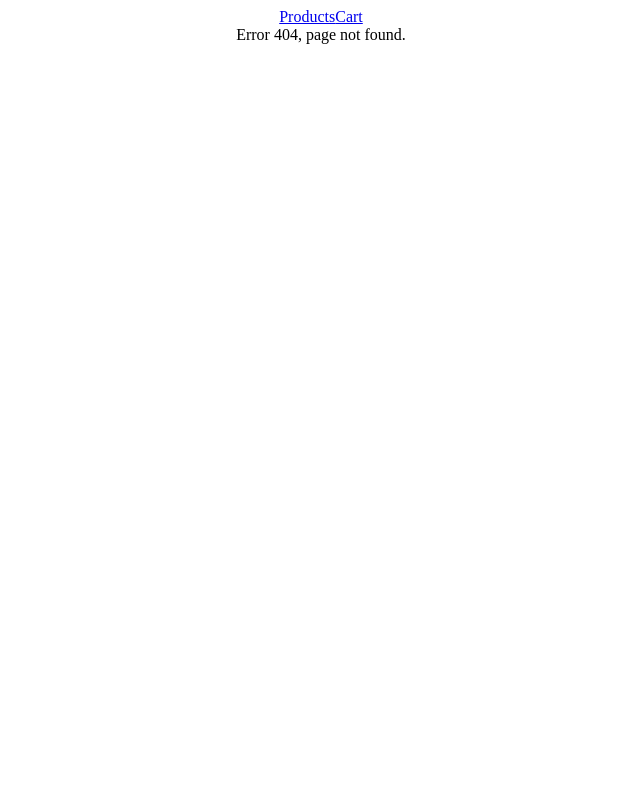
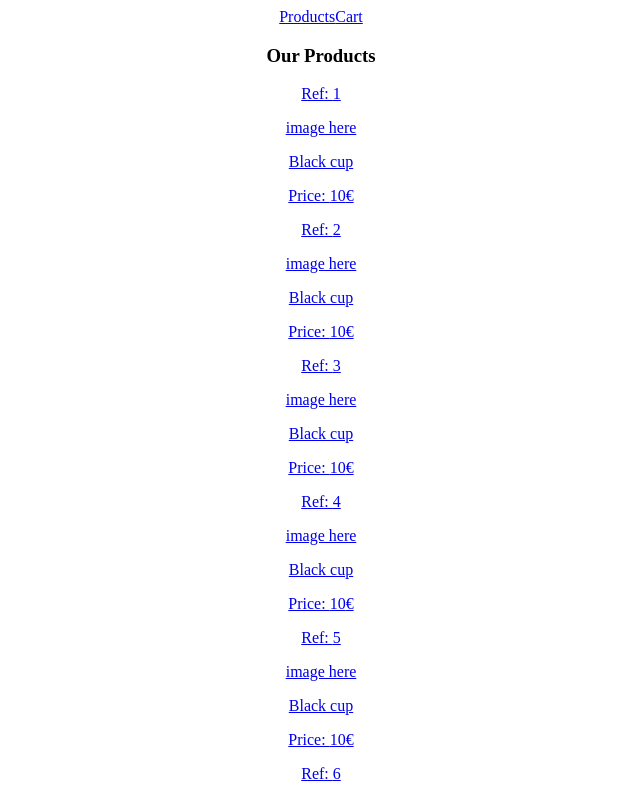
Before and after one commit to Nebotxavi/-React_Portfolio-DRAFT-Pottery-shop, a React (Create React App) app: page /products in a window 1280 px wide. Before the commit this address had no page. Shown: the top 799 px of the page, without its empty margins (319-959 px from the left). Built offline with nearby package versions, Linux system fonts and the light colour scheme.

Commit message:
Context Provider

```diff
--- a/src/App.js
+++ b/src/App.js
@@ -1,5 +1,5 @@
 import React from "react";
-import { Route, Switch } from "react-router-dom";
+import { Route, Switch, Redirect } from "react-router-dom";
 import "./App.css";
 
 import { Cart } from "./pages/Cart";
@@ -13,9 +13,10 @@ export function App() {
     <div className="App">
       <NavBar />
       <Switch>
-        <Route path="/cart/:id" component={Item} />
+        <Route path="/products/:id" component={Item} />
         <Route path="/cart" component={Cart} />
-        <Route exact path="/" component={Home} />
+        <Route exact path="/products" component={Home} />
+        <Redirect from="/" to="/products" />
         <Route component={NotFound} />
       </Switch>
     </div>
--- a/src/components/MinItems.jsx
+++ b/src/components/MinItems.jsx
@@ -1,5 +1,23 @@
-import React from "react";
+import React, { useContext } from "react";
+import { Link } from "react-router-dom";
+
+import { CollectionContext } from "../contextProvider";
 
 export const MinItems = () => {
-  return <div>List of items with basic info</div>;
+  const { collection } = useContext(CollectionContext);
+
+  return (
+    <div>
+      {collection.map(item => {
+        return (
+          <Link to={`products/${item.ref}`} key={item.ref}>
+            <p>Ref: {item.ref}</p>
+            <div>image here</div>
+            <p>{item.name}</p>
+            <p>Price: {item.price}€</p>
+          </Link>
+        );
+      })}
+    </div>
+  );
 };
--- /dev/null
+++ b/src/contextProvider.jsx
@@ -0,0 +1,20 @@
+import React, { useState, useEffect, createContext } from "react";
+import { data } from "./data/productsData";
+
+const CollectionContext = createContext();
+
+const CollectionProvider = ({ children }) => {
+  const [collection, setCollection] = useState([]);
+
+  useEffect(() => {
+    setCollection(data); // Redundant useEffect that will make sense once we make calls to the API.
+  }, []);
+
+  return (
+    <CollectionContext.Provider value={{ collection }}>
+      {children}
+    </CollectionContext.Provider>
+  );
+};
+
+export { CollectionContext, CollectionProvider };
--- a/src/data/productsData.js
+++ b/src/data/productsData.js
@@ -4,8 +4,8 @@ import img3 from "../img/img3.jpg";
 
 export const data = [
   {
+    ref: 1,
     type: "Cup",
-    ref: 1,
     name: "Black cup",
     price: 10,
     description:
@@ -13,8 +13,8 @@ export const data = [
     image: img1
   },
   {
+    ref: 2,
     type: "Cup",
-    ref: 2,
     name: "Black cup",
     price: 10,
     description:
@@ -22,8 +22,8 @@ export const data = [
     image: img2
   },
   {
+    ref: 3,
     type: "Cup",
-    ref: 3,
     name: "Black cup",
     price: 10,
     description:
@@ -31,8 +31,8 @@ export const data = [
     image: img3
   },
   {
+    ref: 4,
     type: "Cup",
-    ref: 4,
     name: "Black cup",
     price: 10,
     description:
@@ -40,8 +40,8 @@ export const data = [
     image: img1
   },
   {
+    ref: 5,
     type: "Cup",
-    ref: 5,
     name: "Black cup",
     price: 10,
     description:
@@ -49,8 +49,8 @@ export const data = [
     image: img2
   },
   {
+    ref: 6,
     type: "Cup",
-    ref: 6,
     name: "Black cup",
     price: 10,
     description:
@@ -58,8 +58,8 @@ export const data = [
     image: img3
   },
   {
+    ref: 7,
     type: "Cup",
-    ref: 7,
     name: "Black cup",
     price: 10,
     description:
@@ -67,8 +67,8 @@ export const data = [
     image: img1
   },
   {
+    ref: 8,
     type: "Cup",
-    ref: 8,
     name: "Black cup",
     price: 10,
     description:
@@ -76,8 +76,8 @@ export const data = [
     image: img2
   },
   {
+    ref: 9,
     type: "Cup",
-    ref: 9,
     name: "Black cup",
     price: 10,
     description:
@@ -85,8 +85,8 @@ export const data = [
     image: img3
   },
   {
+    ref: 10,
     type: "Cup",
-    ref: 10,
     name: "Black cup",
     price: 10,
     description:
@@ -94,8 +94,8 @@ export const data = [
     image: img1
   },
   {
+    ref: 11,
     type: "Cup",
-    ref: 11,
     name: "Black cup",
     price: 10,
     description:
--- a/src/index.js
+++ b/src/index.js
@@ -1,13 +1,17 @@
 import React from "react";
 import ReactDOM from "react-dom";
 import { BrowserRouter as Router } from "react-router-dom";
-import { App } from "./App";
 import * as serviceWorker from "./serviceWorker";
 
+import { App } from "./App";
+import { CollectionProvider } from "./contextProvider";
+
 ReactDOM.render(
-  <Router>
-    <App />
-  </Router>,
+  <CollectionProvider>
+    <Router>
+      <App />
+    </Router>
+  </CollectionProvider>,
   document.getElementById("root")
 );
 
```
